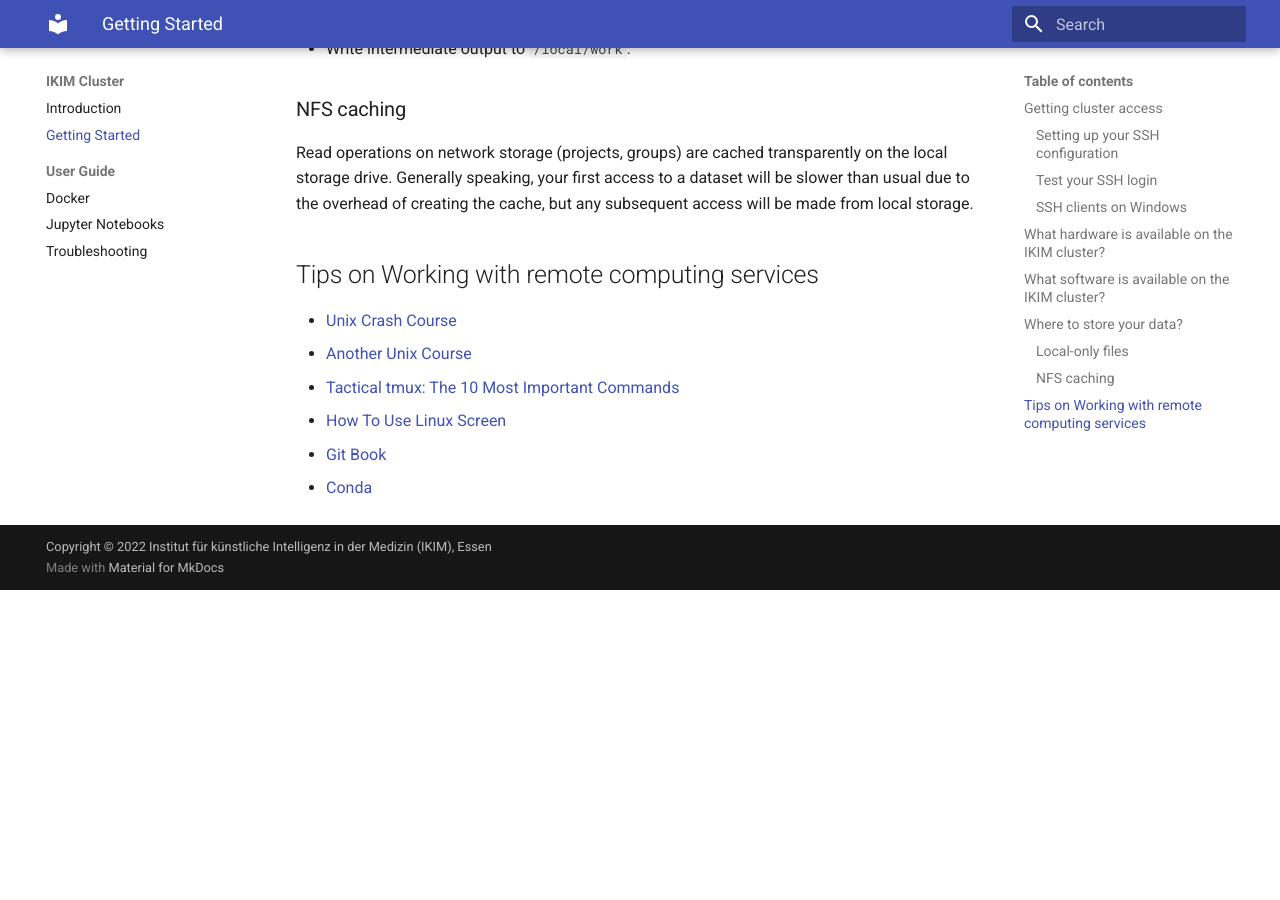
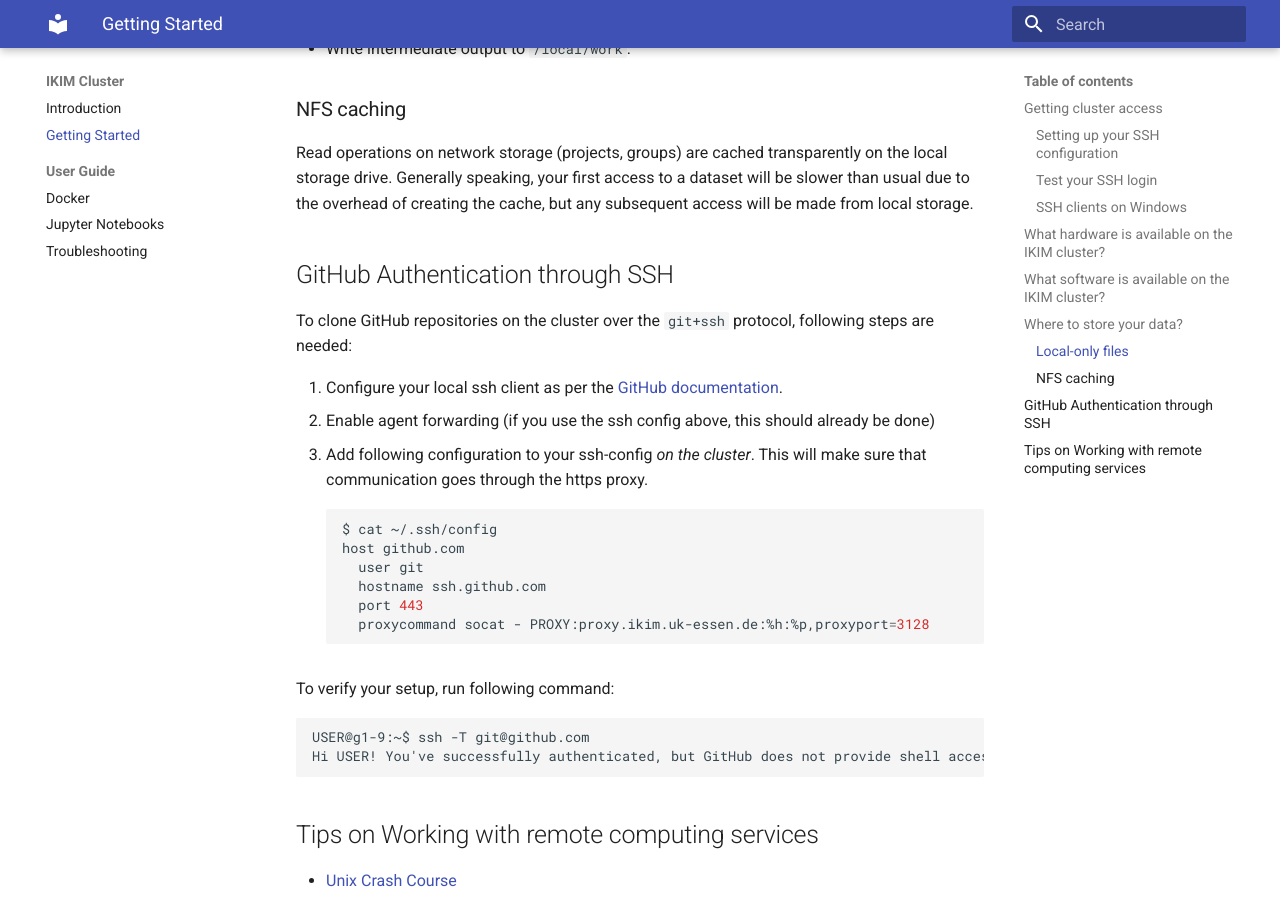
Before and after one commit to IKIM-Essen/ClusterDocs, an MkDocs documentation site: the page built from docs/getting-started.md, in a window 1280 px wide and 900 px high, scrolled down 4155 px. Built offline with MkDocs 1.6.1 and Material for MkDocs 9.7.7, drawn with Linux system fonts in a browser that asks for light colours; before the commit the page ends 4745 px from its top, so only the background shows below that.

Commit message:
Add configuration for ssh-based GitHub auth

````diff
--- a/docs/getting-started.md
+++ b/docs/getting-started.md
@@ -181,6 +181,29 @@
 
 Read operations on network storage (projects, groups) are cached transparently on the local storage drive. Generally speaking, your first access to a dataset will be slower than usual due to the overhead of creating the cache, but any subsequent access will be made from local storage.
 
+## GitHub Authentication through SSH
+
+To clone GitHub repositories on the cluster over the `git+ssh` protocol, following steps are needed:
+
+1. Configure your local ssh client as per the [GitHub documentation](https://docs.github.com/en/authentication/connecting-to-github-with-ssh).
+2. Enable agent forwarding (if you use the ssh config above, this should already be done)
+3. Add following configuration to your ssh-config *on the cluster*. This will make sure that communication goes through the https proxy.
+   ```sh
+   $ cat ~/.ssh/config
+   host github.com
+     user git
+     hostname ssh.github.com
+     port 443
+     proxycommand socat - PROXY:proxy.ikim.uk-essen.de:%h:%p,proxyport=3128
+   ```
+
+To verify your setup, run following command:
+
+```
+USER@g1-9:~$ ssh -T git@github.com
+Hi USER! You've successfully authenticated, but GitHub does not provide shell access.
+```
+
 ## Tips on Working with remote computing services
 
 - [Unix Crash Course](https://tildesites.bowdoin.edu/~sbarker/unix/)
````
